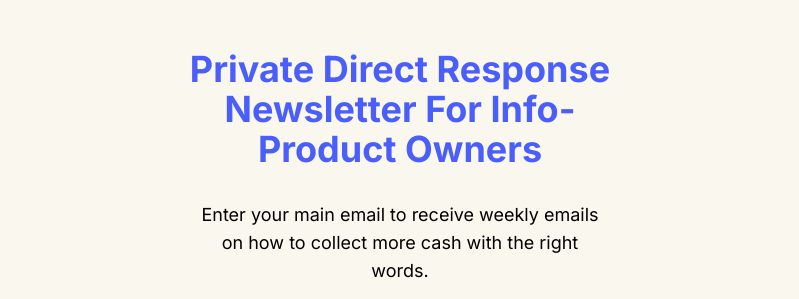
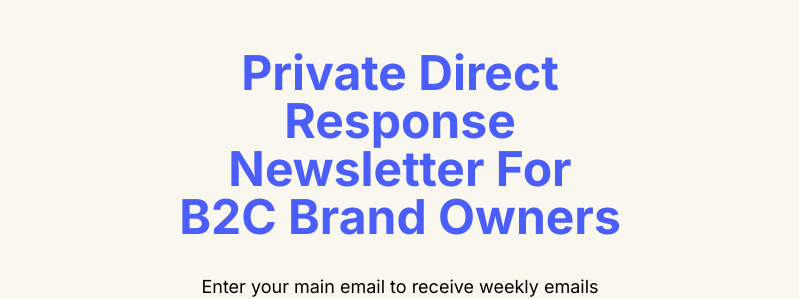
Before and after one commit to fadejevs/ctc, a Next.js app in the folder funnel/: page / in a window 1280 px wide. Shown: the part 163-462 px from the top of the page, without its empty margins (240-1039 px from the left). Built offline with nearby package versions, Linux system fonts and the light colour scheme.

Commit message:
awdawdad

```diff
--- a/funnel/app/page.tsx
+++ b/funnel/app/page.tsx
@@ -7,7 +7,6 @@ import confettiAnimation from '../public/animations/confetti.json';
 
 export default function Home() {
   const [hasPlayedOnce, setHasPlayedOnce] = useState(false);
-  const [showThankYou, setShowThankYou] = useState(false);
   const lottieRef = useRef<any>(null);  // Temporarily using 'any' to bypass type issues
   const formRef = useRef<HTMLDivElement>(null);  // Specify the HTML element type
 
@@ -58,17 +57,12 @@ export default function Home() {
         `}</style>
       </Head>
       <main className="flex flex-col items-center justify-center min-h-screen">
-        {showThankYou && (
-          <div className="absolute top-20 bg-white border border-gray-300 shadow-lg p-4 rounded">
-            Thank you!
-          </div>
-        )}
         <section className="text-center mb-12 relative">
           <div className="flex justify-center p-10">
             <Image src="/ctc.png" alt="CTC Image" width={100} height={100} />
           </div>
-          <h1 className="text-4xl font-bold text-[#4a5efb] mb-4 mx-auto md:w-3/5">
-            Private Direct Response Newsletter For Info-Product Owners
+          <h1 className="text-5xl font-bold text-[#4a5efb] mb-4 mx-auto md:w-3/5">
+            Private Direct Response Newsletter For B2C Brand Owners
           </h1>
           <p className="text-lg p-4 mx-auto md:w-3/5" style={{ color: 'black' }}>
             Enter your main email to receive weekly emails on how to collect more cash with the right words.
@@ -83,7 +77,7 @@ export default function Home() {
             <Lottie
               ref={lottieRef}
               animationData={confettiAnimation}
-              style={{ width: '100%', height: 'auto', position: 'absolute', top: '-150px', left: '50%', transform: 'translateX(-50%)', zIndex: -1 }}
+              style={{ width: '100%', height: '700px', position: 'absolute', top: '-150px', left: '50%', transform: 'translateX(-50%)', zIndex: -1 }}
               loop={false}
               onComplete={() => {
                 lottieRef.current.stop();
```
